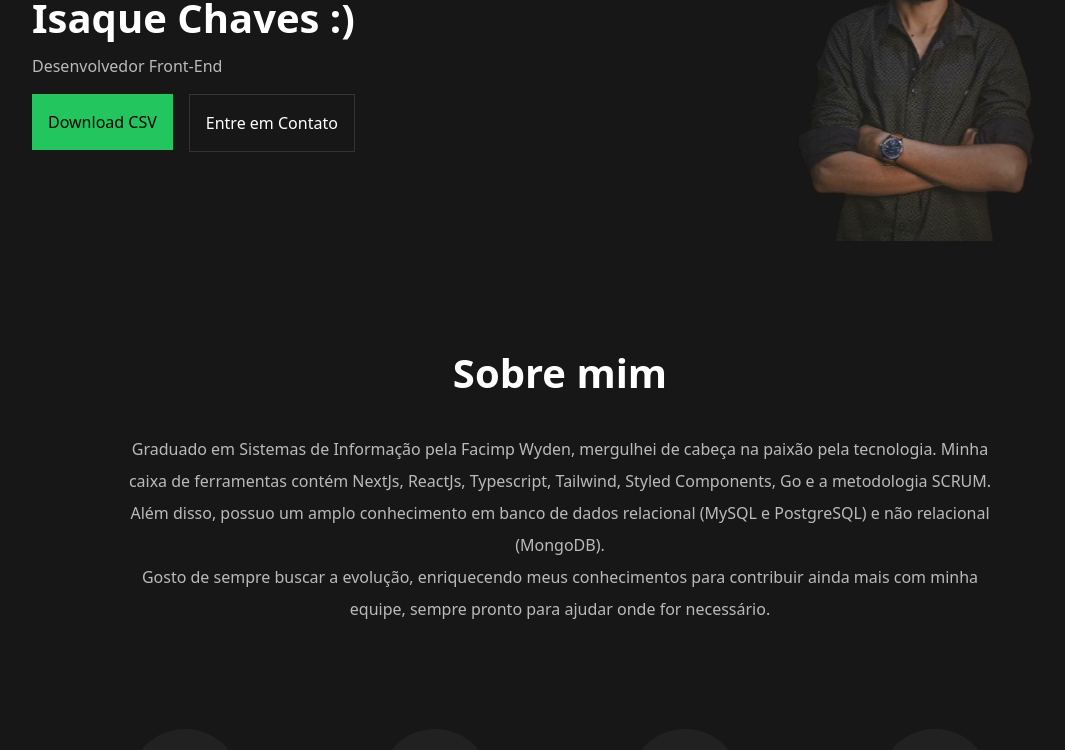
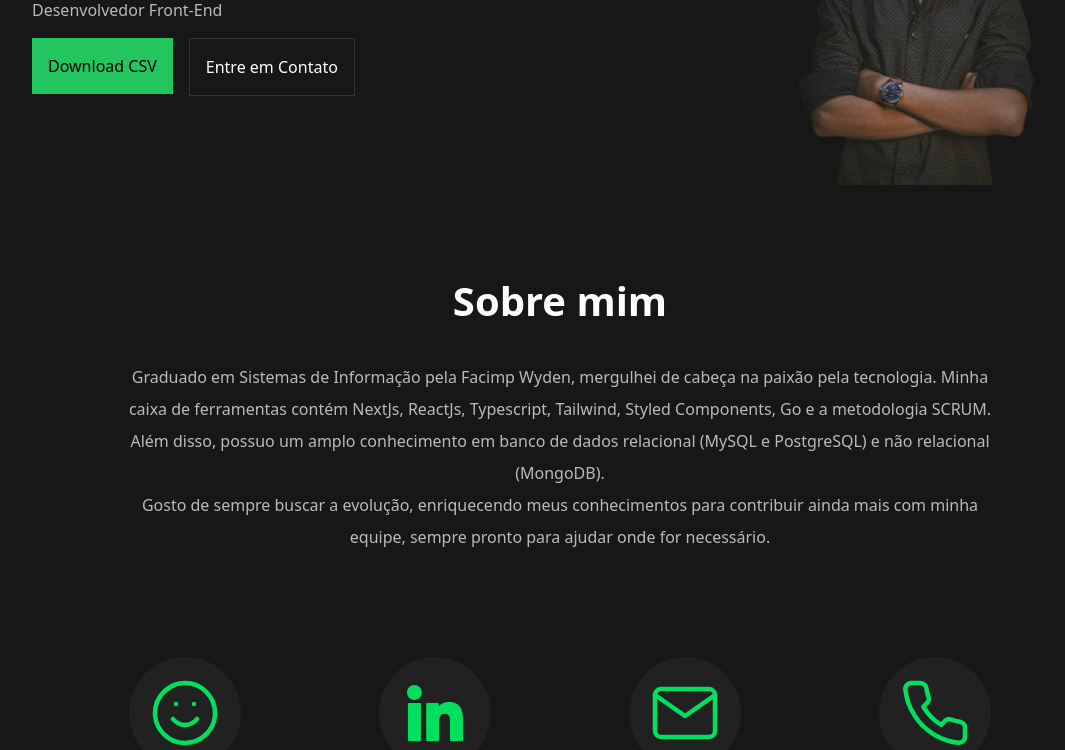
Before and after one commit to isaquerchaves/portfolio, a Next.js app: page / in a window 1280 px wide. Shown: the part 300-1050 px from the top of the page, without its empty margins (80-1145 px from the left). Built offline with nearby package versions, Linux system fonts and the light colour scheme.

Commit message:
style: fixed Header

```diff
--- a/src/app/page.tsx
+++ b/src/app/page.tsx
@@ -13,8 +13,8 @@ export default function Home() {
   }
 
   return (
-    <div className=''>
-      <section className='px-4 sm:px-8 md:px-16 lg:px-24 xl:px-28 py-8 md:py-12 lg:py-16 xl:py-20 flex flex-col md:flex-row justify-between items-center'>
+    <div className='pt-12'>
+      <section className='px-4 sm:px-8 md:px-16 lg:px-24 xl:px-28 pt-8 md:pt-12 lg:pt-16 flex flex-col md:flex-row justify-between items-center'>
         <div className='flex flex-col gap-4 text-center items-start md:text-left'>
           <h1 className='text-left '>
             Olá, eu sou o <br />Isaque Chaves :)
@@ -38,14 +38,14 @@ export default function Home() {
         </div>
         <img src="./isaque-img.png" alt="" className='mt-4 md:mt-0' />
       </section>
-      <section id='sobre-mim' className='px-4 md:px-8 lg:px-16 xl:px-28 pt-8 flex flex-col items-center gap-10'>
+      <section id='sobre-mim' className='px-4 md:px-8 lg:px-16 xl:px-28 pt-24 flex flex-col items-center gap-10'>
         <h1 className='text-center'>Sobre mim</h1>
         <p className='opacity-70 text-base text-justify px-4 leading-8 md:px-20 md:text-center'>
         Graduado em Sistemas de Informação pela Facimp Wyden, mergulhei de cabeça na paixão pela tecnologia. Minha caixa de ferramentas contém NextJs, ReactJs, Typescript, Tailwind, Styled Components, Go e a metodologia SCRUM. Além disso, possuo um amplo conhecimento em banco de dados relacional (MySQL e PostgreSQL) e não relacional (MongoDB).
         <br />
         Gosto de sempre buscar a evolução, enriquecendo meus conhecimentos para contribuir ainda mais com minha equipe, sempre pronto para ajudar onde for necessário.
         </p>
-        <div id="contact-section" className='flex flex-col flex-wrap md:flex-row justify-center md:justify-around gap-4 md:gap-20 py-8 md:py-16'>
+        <div id="contact-section" className='flex flex-col flex-wrap md:flex-row justify-center pt-12 md:justify-around gap-4 md:gap-20 py-8 md:pt-16'>
           <CardInfos
             srcImage="/smile.svg"
             title="Meu Nome"
@@ -70,7 +70,7 @@ export default function Home() {
           />
         </div>
       </section>
-      <section id='projetos' className='px-28 pt-8 flex flex-col items-center gap-10'>
+      <section id='projetos' className='px-28 pt-20 flex flex-col items-center gap-10 md:pt-24'>
         <h1>Projetos</h1>
         <div className='flex flex-wrap items-center justify-center gap-7 xl:w-[1410px]'>
           <Link href="https://irc-store.vercel.app/" target="_blank" rel="noopener noreferrer">
@@ -119,7 +119,7 @@ export default function Home() {
           />
         </div>
       </section>
-      <section id='servicos' className='px-28 pt-20 flex flex-col items-center gap-10'>
+      <section id='servicos' className='px-28 pt-24 flex flex-col items-center gap-10 md:pt-20'>
         <h1>Serviços</h1>
         <div className='flex flex-row justify-around gap-10 flex-wrap'>
           <div className='service'>
--- a/src/components/ui/header.tsx
+++ b/src/components/ui/header.tsx
@@ -44,7 +44,7 @@ const Header: React.FC = () => {
     }, []);
 
     return (
-      <div className="relative">
+      <div className="fixed top-0 left-0 right-0 z-50 bg-[#171717] ">
             {isMdScreenOrLarger ? (
               <div className="flex flex-col md:flex-row justify-between items-center text-xl px-4 md:px-8 lg:px-16 py-4 md:py-6 sm:flex-row">
                 <p className="text-2xl font-bold mb-4 md:text-2xl lg:text-3xl xl:text-4xl md:mb-0 md:mr-4">Portfólio</p>
```
Lines whose indentation alone changed are shown as unchanged.
